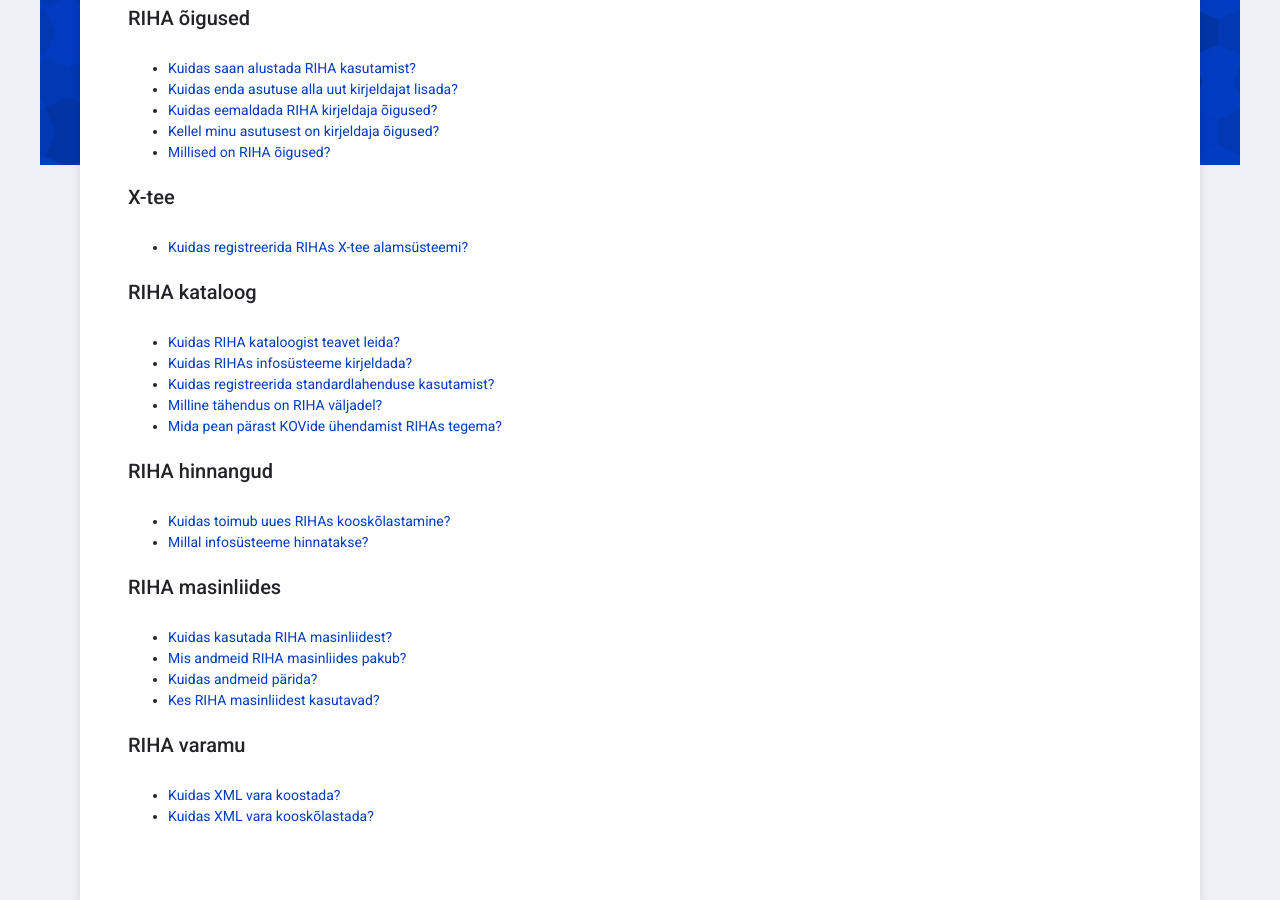
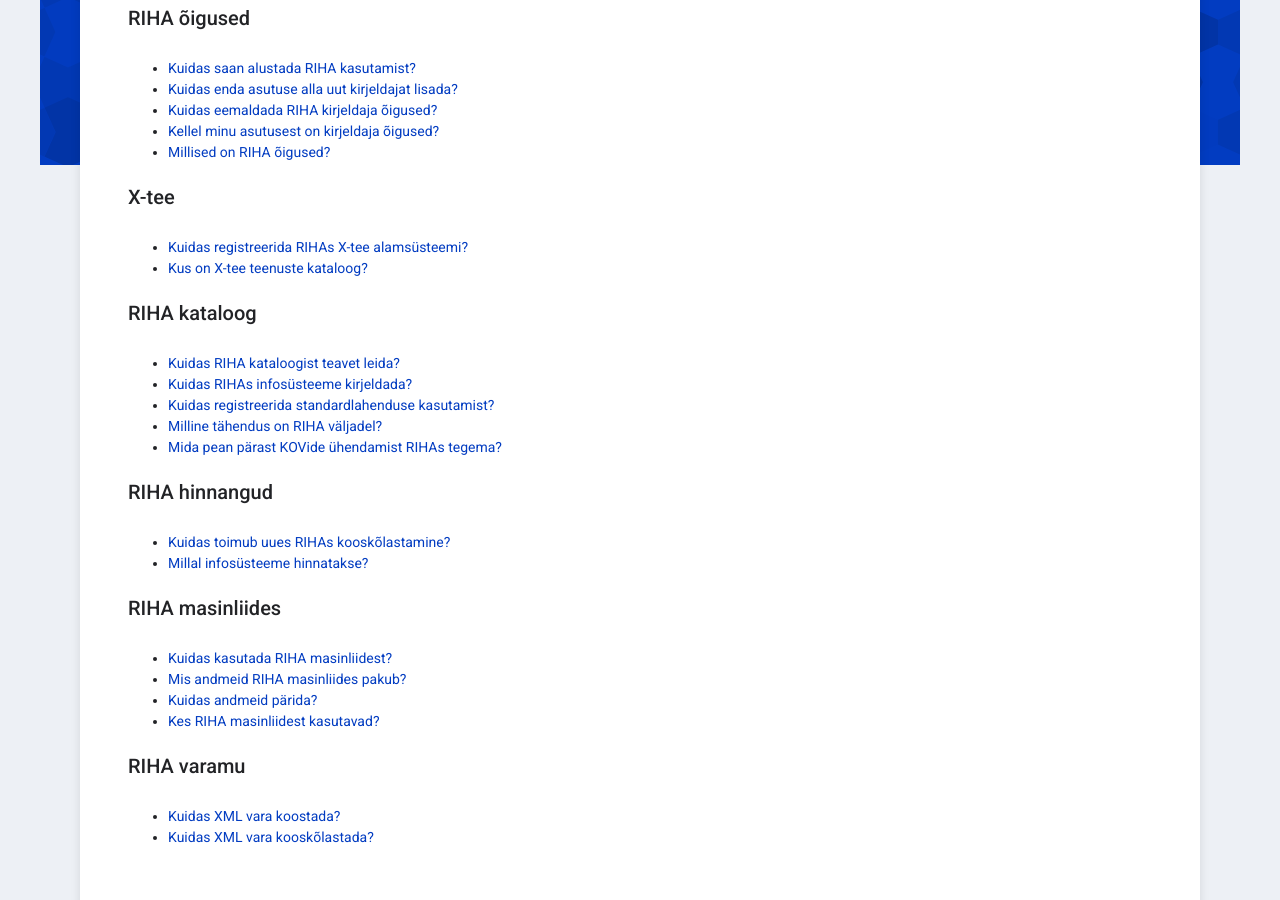
Before and after one commit to e-gov/RIHA-Help, a Jekyll site: the page built from docs/index.md, in a window 1280 px wide and 900 px high, scrolled down 498 px. Built offline with Jekyll 4.4.1, drawn with Linux system fonts in a browser that asks for light colours.

Commit message:
Add link to catalogue of all X-tee subsystems

```diff
--- a/docs/index.md
+++ b/docs/index.md
@@ -19,6 +19,7 @@ title: RIHA abikeskus
 ### X-tee
 
 - [Kuidas registreerida RIHAs X-tee alamsüsteemi?](X-tee-alamsysteem)
+- [Kus on X-tee teenuste kataloog?](X-tee-alamsysteem#kus-on-x-tee-teenuste-kataloog)
 
 ### RIHA kataloog
 
```
